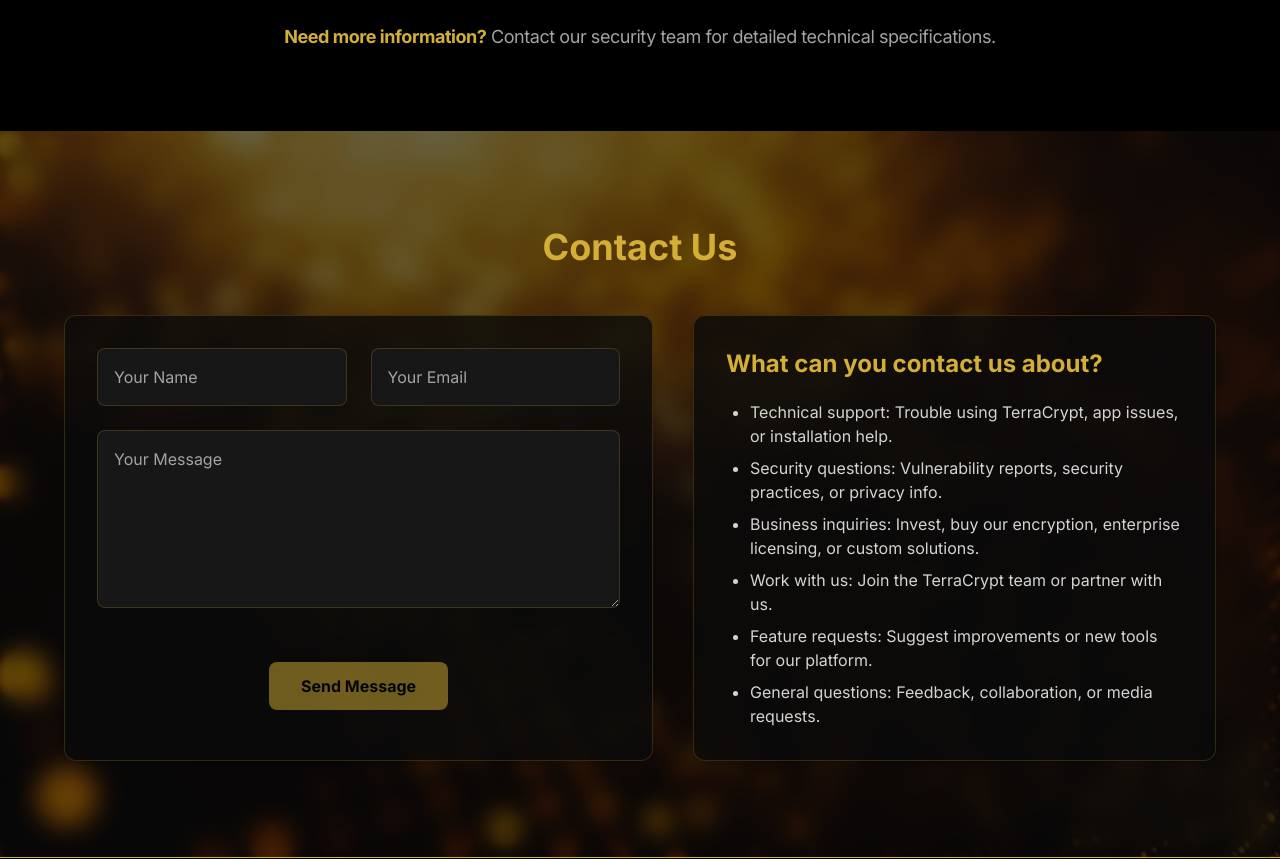
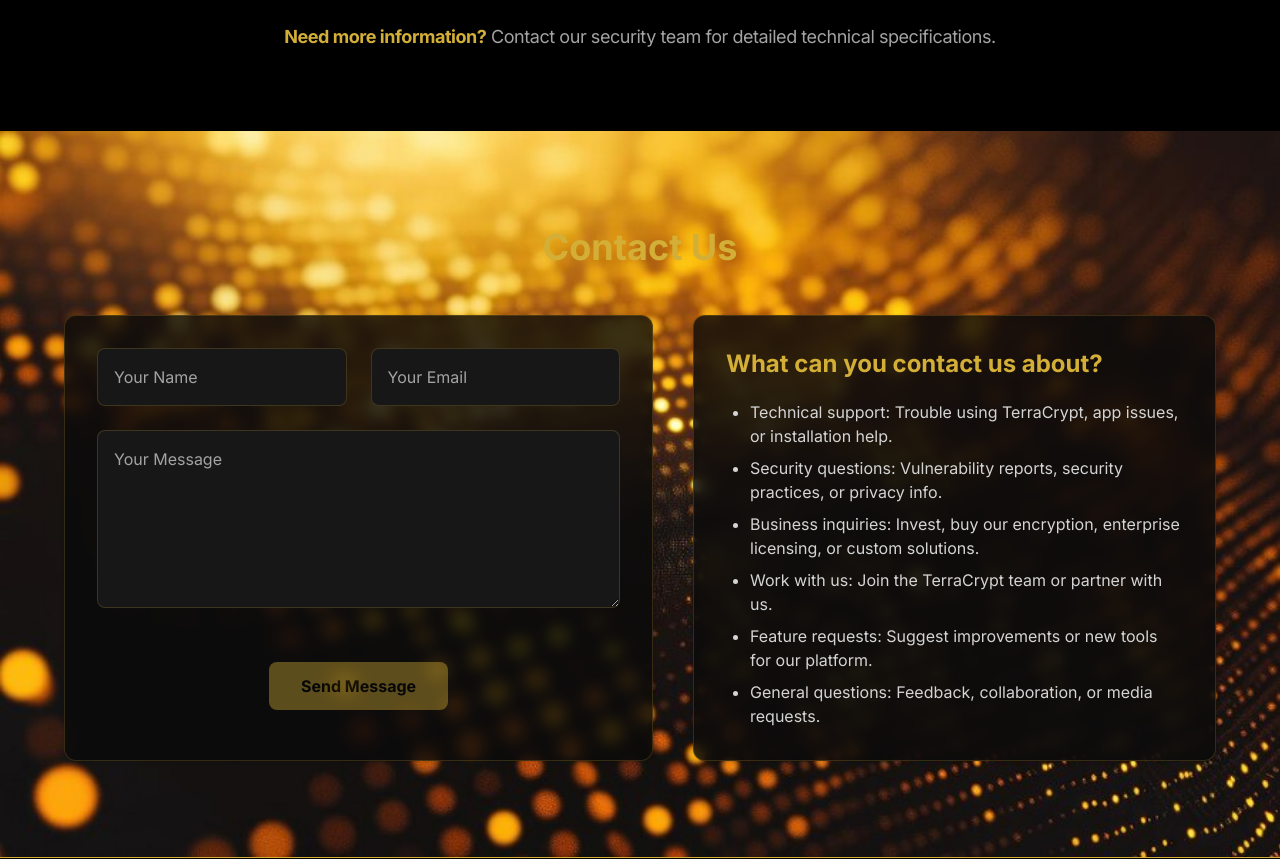
Before and after one commit to fvaha/TCWebApp, a React (Vite) app: page / in a window 1280 px wide. Shown: the part 2460-3319 px from the top of the page. Built offline with nearby package versions, Linux system fonts and the light colour scheme; no server answers.

Commit message:
contact opet

```diff
--- a/src/components/ContactForm.tsx
+++ b/src/components/ContactForm.tsx
@@ -1,15 +1,14 @@
-/* ─── src/pages/Contact.tsx ───────────────────────────────────────────── */
-import React, { useEffect, useRef, useState } from "react";
+import React, { useEffect, useState, useRef } from "react";
 import { useForm, ValidationError } from "@formspree/react";
 import { useLang } from "../components/LanguageContext";
 
 type ContactTopic = string | { bold: string; text: string };
 
-export default function Contact() {
+export default function ContactForm() {
   const { t } = useLang();
 
   /* ------------------------------------------------------------------ */
-  /*  1. Theme (light / dark)                                           */
+  /*  1. Dark-mode sync                                                 */
   /* ------------------------------------------------------------------ */
   const [isDark, setIsDark] = useState(false);
   useEffect(() => {
@@ -24,70 +23,54 @@
   /* ------------------------------------------------------------------ */
   /*  2. Cloudflare Turnstile                                           */
   /* ------------------------------------------------------------------ */
-  const widgetId = useRef<string | null>(null); // returned by turnstile.render
+  const widgetId = useRef<string | null>(null); // if you ever need to reset
   const [token, setToken] = useState<string | null>(null);
-  const [widgetReady, setReady] = useState(false);
 
   useEffect(() => {
-    // (turnstile script is loaded once in index.html)
-    // @ts-expect-error injected by CF
-    const turnstile = window.turnstile as any;
-    if (!turnstile) return;
+    // @ts-expect-error: provided by Turnstile script
+    const ts = window.turnstile as typeof import("turnstile");
+    const container = document.getElementById("turnstile-widget");
 
-    const mount = () => {
-      const el = document.getElementById("turnstile-widget");
-      if (!el) return;
-
-      // If we already rendered one → remove it first (lets us re-theme)
-      if (widgetId.current) turnstile.remove(widgetId.current);
-
-      widgetId.current = turnstile.render(el, {
+    if (container && ts) {
+      container.innerHTML = ""; // remount on theme switch
+      widgetId.current = ts.render(container, {
         sitekey: "0x4AAAAAABgxYdNBr1gcmk5n",
         theme: isDark ? "dark" : "light",
-        callback: (tok: string) => {
-          setToken(tok);
-          setReady(true);
-        },
+        callback: (tok: string) => setToken(tok), // got a fresh token
         "expired-callback": () => setToken(null),
         "error-callback": () => setToken(null),
       });
-    };
-
-    // mount on first load & each time theme toggles
-    mount();
+    }
   }, [isDark]);
 
   /* ------------------------------------------------------------------ */
   /*  3. Formspree                                                      */
   /* ------------------------------------------------------------------ */
-  const [state, handleSubmit] = useForm("xanjjnya");
+  const [state, formspreeSubmit] = useForm("xanjjnya");
 
   const onSubmit = (e: React.FormEvent<HTMLFormElement>) => {
     if (!token) {
       e.preventDefault();
-      alert("Please complete the security check first.");
+      alert("Please complete the security check.");
       return;
     }
-    handleSubmit(e);
+    formspreeSubmit(e);
   };
 
   /* ------------------------------------------------------------------ */
-  /*  4. Early Success screen                                           */
+  /*  4. Simple success screen                                          */
   /* ------------------------------------------------------------------ */
+  const bgStyle = isDark
+    ? {
+        backgroundImage: "url('/contact-bg.jpg')",
+        backgroundSize: "cover",
+        backgroundPosition: "center",
+      }
+    : { backgroundColor: "#fff" as const };
+
   if (state.succeeded) {
     return (
-      <section
-        id="contact"
-        className="relative py-24 px-6 md:px-16 transition-colors"
-        style={
-          isDark
-            ? {
-                backgroundImage: "url('/contact-bg.jpg')",
-                backgroundSize: "cover",
-              }
-            : { backgroundColor: "#fff" }
-        }
-      >
+      <section id="contact" className="py-24 px-6 md:px-16" style={bgStyle}>
         <div className="max-w-2xl mx-auto text-center text-2xl font-bold text-gold">
           {t.contact.success}
         </div>
@@ -96,23 +79,12 @@
   }
 
   /* ------------------------------------------------------------------ */
-  /*  5. Render form                                                    */
+  /*  5. Form markup                                                    */
   /* ------------------------------------------------------------------ */
   return (
-    <section
-      id="contact"
-      className="relative py-24 px-6 md:px-16 transition-colors"
-      style={
-        isDark
-          ? {
-              backgroundImage: "url('/contact-bg.jpg')",
-              backgroundSize: "cover",
-            }
-          : { backgroundColor: "#fff" }
-      }
-    >
+    <section id="contact" className="py-24 px-6 md:px-16" style={bgStyle}>
       {isDark && (
-        <div className="absolute inset-0 bg-black/60 backdrop-blur-md" />
+        <div className="absolute inset-0 bg-black/60 backdrop-blur-md pointer-events-none" />
       )}
 
       <div className="relative max-w-6xl mx-auto z-10 animate-fadeInUp">
@@ -121,15 +93,16 @@
         </h2>
 
         <div className="flex flex-col md:flex-row gap-10">
-          {/* ─────────────── FORM ─────────────── */}
+          {/* ----------------------------- FORM ----------------------------- */}
           <form
             onSubmit={onSubmit}
             autoComplete="off"
-            className="flex-1 bg-white/90 dark:bg-neutral-950/80 rounded-xl shadow
-                       p-8 space-y-6 border border-gold/20 backdrop-blur"
+            className="flex-1 bg-white/90 dark:bg-neutral-950/80
+                       rounded-xl shadow p-8 space-y-6 border border-gold/20
+                       backdrop-blur"
           >
-            {/* name + email */}
             <div className="grid md:grid-cols-2 gap-6">
+              {/* Name */}
               <div>
                 <input
                   id="name"
@@ -150,6 +123,7 @@
                 />
               </div>
 
+              {/* Email */}
               <div>
                 <input
                   id="email"
@@ -171,7 +145,7 @@
               </div>
             </div>
 
-            {/* message */}
+            {/* Message */}
             <div>
               <textarea
                 id="message"
@@ -192,31 +166,34 @@
               />
             </div>
 
-            {/* Turnstile + hidden field */}
+            {/* Turnstile widget */}
             <div className="flex justify-center">
               <div id="turnstile-widget" />
             </div>
+
+            {/* Hidden field – send token to Formspree */}
             <input
               type="hidden"
               name="cf-turnstile-response"
               value={token ?? ""}
             />
 
-            {/* submit */}
+            {/* Submit */}
             <div className="text-center">
               <button
                 type="submit"
-                disabled={state.submitting || !token}
+                disabled={!token || state.submitting}
                 className="bg-gold hover:bg-yellow-500 text-black font-bold
-                           py-3 px-8 rounded-lg transition duration-300 disabled:opacity-50"
+                           py-3 px-8 rounded-lg transition duration-300
+                           disabled:opacity-40 disabled:cursor-not-allowed"
               >
                 {t.contact.send}
               </button>
             </div>
           </form>
 
-          {/* ─────────────── INFO COLUMN ─────────────── */}
-          <div className="flex-1 flex flex-col justify-center">
+          {/* --------------------------- INFO BOX --------------------------- */}
+          <aside className="flex-1 flex flex-col justify-center">
             <div
               className="bg-white/90 dark:bg-neutral-950/80 rounded-xl shadow
                             p-8 border border-gold/20 backdrop-blur space-y-5"
@@ -237,7 +214,7 @@
                 )}
               </ul>
             </div>
-          </div>
+          </aside>
         </div>
       </div>
     </section>
```
